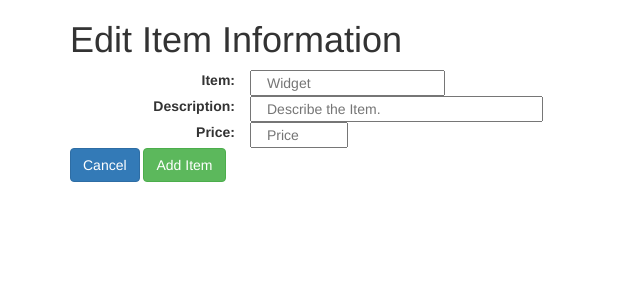
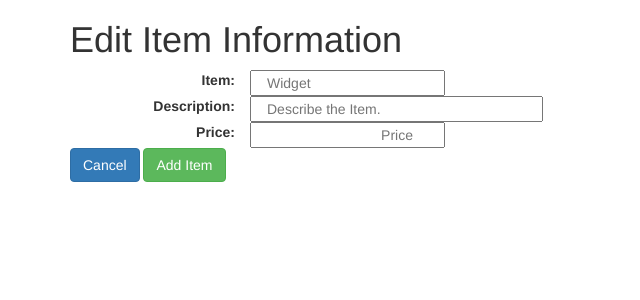
Before and after one commit to rgtichy/inventory, a Django app: page /inventory/new in a window 1280 px wide. Shown: the top 300 px of the page, without its empty margins (0-640 px from the left). Run offline with Django 3.2, Linux system fonts and the light colour scheme; some libraries are stand-ins or nearby versions.

Commit message:
Inventory -bash.0001B

```diff
--- a/apps/inventory/templates/inventory/item.html
+++ b/apps/inventory/templates/inventory/item.html
@@ -26,7 +26,7 @@
           <label class='col-md-2 text-right' for 'description'>Description:</label><input class='col-md-3' name='description' value='{{formdata.description}}' placeholder='Describe the Item.'/>
         </div>
         <div class='row'>
-          <label class='col-md-2 text-right' for 'price'>Price:</label><input class='col-md-1' type='number' name='price' step='0.0001' value='{{formdata.price}}' placeholder='Price'/>
+          <label class='col-md-2 text-right' for 'price'>Price:</label><input class='col-md-2 text-right' type='number' name='price' step='0.0001' value='{{formdata.price}}' placeholder='Price'/>
         </div>
       </div>
       <a class='btn btn-primary' href="{% url 'inventory:index' %}">Cancel</a>
```
Also changed, not shown: db.sqlite3.
